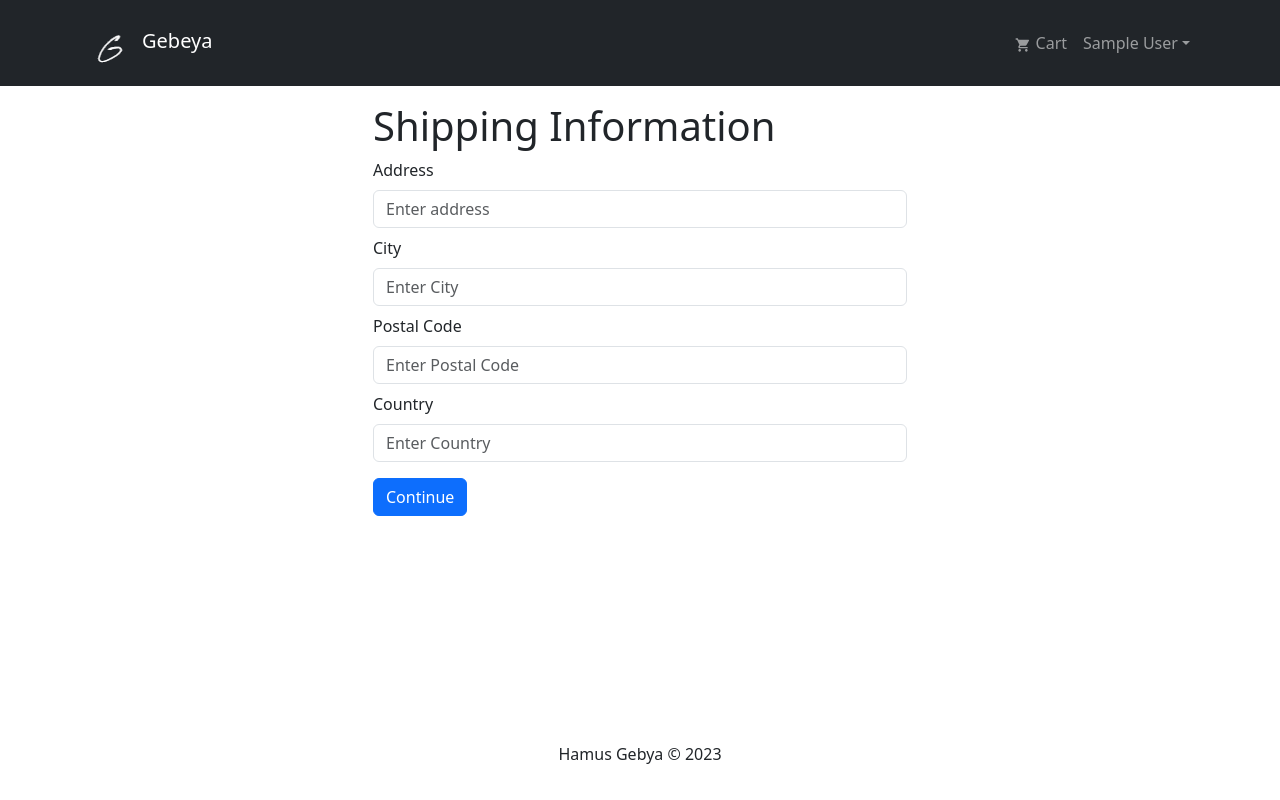
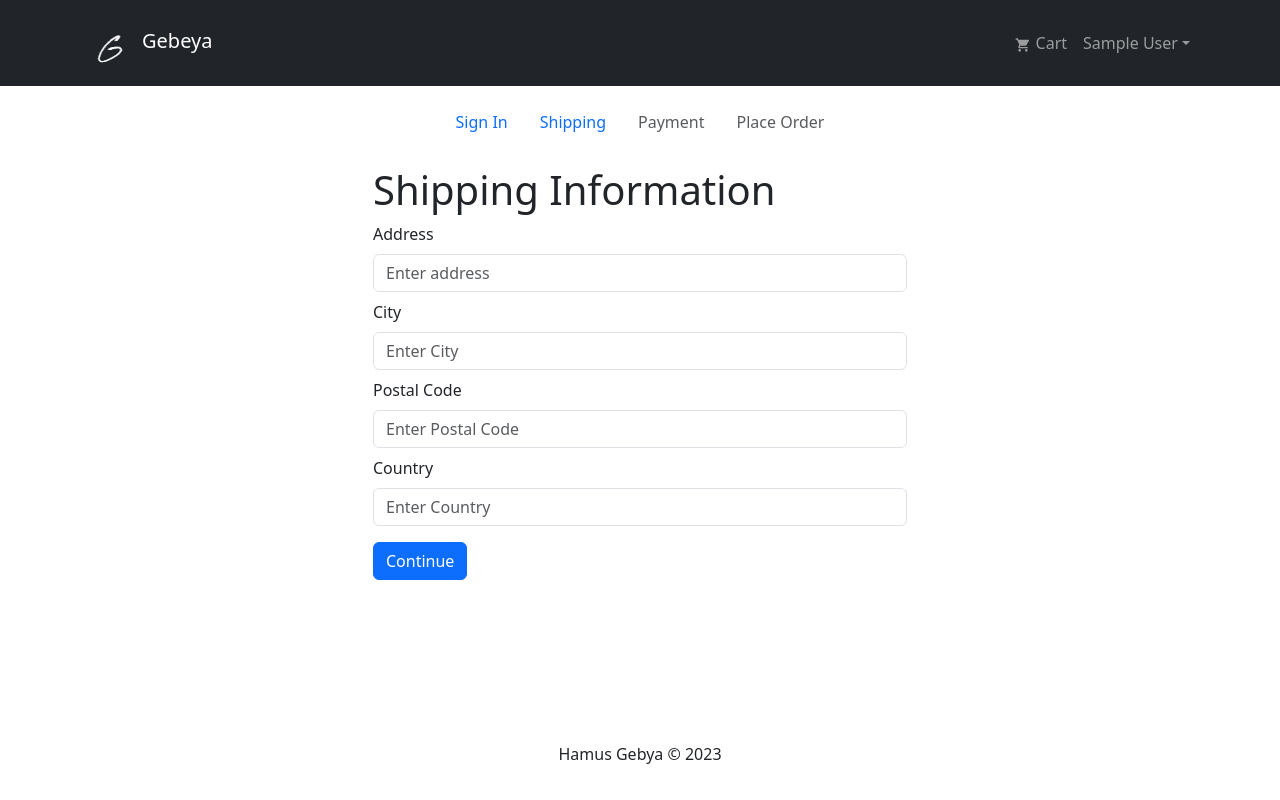
Before and after one commit to isaakgz/Gebeya_TechMart-E-commerce_Website, a React (Vite) app in the folder front-end/: page /shipping in a window 1280 px wide. Built offline with nearby package versions, Linux system fonts and the light colour scheme; sample sign-in values are in the browser's storage.

Commit message:
checkout steps component

```diff
--- a/front-end/src/Pages/ShippingPage.tsx
+++ b/front-end/src/Pages/ShippingPage.tsx
@@ -5,6 +5,7 @@
 import { useDispatch, useSelector } from "react-redux";
 import { RootState } from "../store";
 import { saveShippingAdress } from "../features/cartSlice/cartSlice";
+import CheckOutSteps from "../components/CheckOutSteps";
 
 function ShippingPage() {
   const cart = useSelector((state: RootState) => state.cart);
@@ -27,6 +28,7 @@
   };
   return (
     <FormContainer>
+      <CheckOutSteps step1={true} step2={true} step3={false} step4={false} />
       <h1>Shipping Information</h1>
       <Form onSubmit={submitHandler}>
         <FormGroup controlId="adress" className="my-2">
--- /dev/null
+++ b/front-end/src/components/CheckOutSteps.tsx
@@ -0,0 +1,53 @@
+import { Nav } from "react-bootstrap";
+import { LinkContainer } from "react-router-bootstrap";
+
+interface CheckOutStepsProps {
+  step1: boolean;
+  step2: boolean;
+  step3: boolean;
+  step4: boolean;
+}
+const CheckOutSteps = ({ step1, step2, step3, step4 }: CheckOutStepsProps) => {
+  return (
+    <Nav className="justify-content-center mb-4">
+      <Nav.Item>
+        {step1 ? (
+          <LinkContainer to="/login">
+            <Nav.Link>Sign In</Nav.Link>
+          </LinkContainer>
+        ) : (
+          <Nav.Link disabled>Sign In</Nav.Link>
+        )}
+      </Nav.Item>
+      <Nav.Item>
+        {step2 ? (
+          <LinkContainer to="/shipping">
+            <Nav.Link>Shipping</Nav.Link>
+          </LinkContainer>
+        ) : (
+          <Nav.Link disabled>Shipping</Nav.Link>
+        )}
+      </Nav.Item>
+      <Nav.Item>
+        {step3 ? (
+          <LinkContainer to="/payment">
+            <Nav.Link>Payment</Nav.Link>
+          </LinkContainer>
+        ) : (
+          <Nav.Link disabled>Payment</Nav.Link>
+        )}
+      </Nav.Item>
+      <Nav.Item>
+        {step4 ? (
+          <LinkContainer to="/placeorder">
+            <Nav.Link>Place Order</Nav.Link>
+          </LinkContainer>
+        ) : (
+          <Nav.Link disabled>Place Order</Nav.Link>
+        )}
+      </Nav.Item>
+    </Nav>
+  );
+};
+
+export default CheckOutSteps;
```
